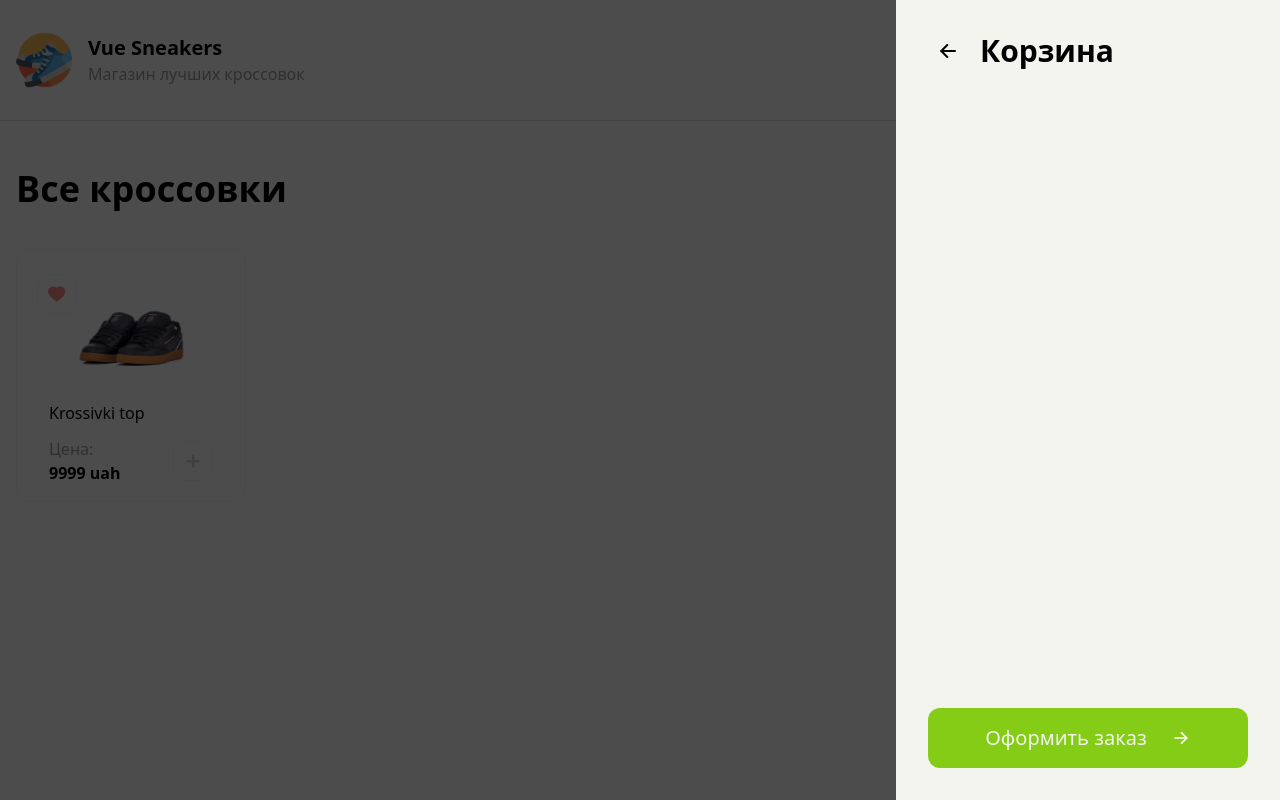
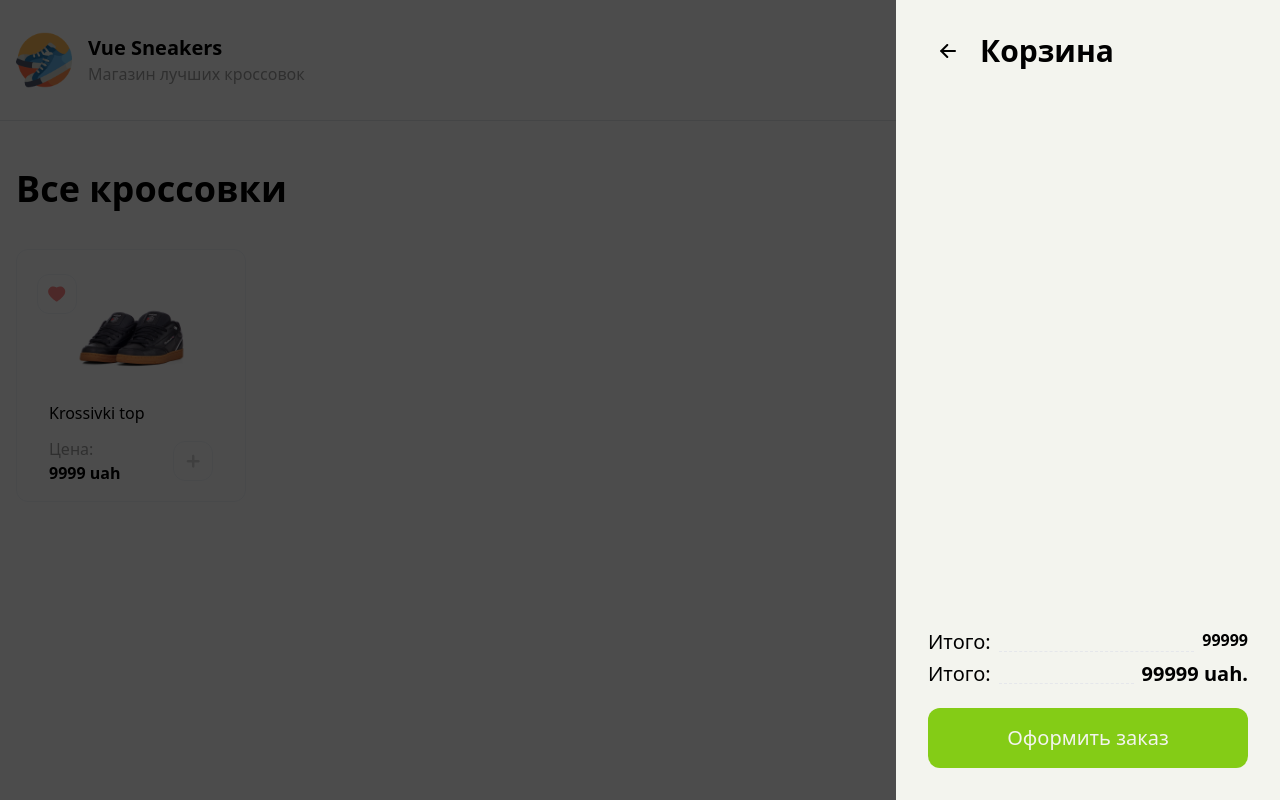
Before and after one commit to Lundoger/vue-sneakers, a Vue app: page / in a window 1280 px wide. Built offline with nearby package versions, Linux system fonts and the light colour scheme.

Commit message:
Update CartModal.vue

```diff
--- a/src/components/modals/card-modal/CartModal.vue
+++ b/src/components/modals/card-modal/CartModal.vue
@@ -1,8 +1,17 @@
+<script setup lang="ts">
+defineProps<{
+  onClose: () => void
+}>()
+</script>
+
 <template>
-  <div class="fixed left-0 top-0 z-10 h-full w-full cursor-pointer bg-black opacity-70"></div>
+  <div
+    @click="onClose"
+    class="fixed left-0 top-0 z-10 h-full w-full cursor-pointer bg-black opacity-70"
+  ></div>
   <div class="fixed right-0 top-0 z-20 flex h-full w-[30vw] flex-col gap-8 bg-bgWhite p-8">
     <div class="flex items-center gap-3">
-      <button type="button" class="rotate-180 p-3">
+      <button @click="onClose" type="button" class="rotate-180 p-3">
         <svg
           width="16"
           height="14"
@@ -30,18 +39,26 @@
     </div>
     <div class="basis-full"></div>
     <div class="flex flex-col gap-6">
-      <div class="">
-        <div class=""></div>
-        <div class=""></div>
+      <div class="flex flex-col gap-3">
+        <div class="flex gap-2">
+          <p class="text-xl leading-[1]">Итого:</p>
+          <span class="basis-full border-b border-dashed"></span>
+          <p class="font-bold leading-[1]">99999</p>
+        </div>
+        <div class="flex gap-2">
+          <p class="text-xl leading-[1]">Итого:</p>
+          <span class="basis-full border-b border-dashed"></span>
+          <p class="whitespace-nowrap text-xl font-bold leading-[1]">99999 uah.</p>
+        </div>
       </div>
       <button
         type="button"
-        class="flex items-center justify-center gap-6 rounded-xl bg-lime-500 py-4 text-bgWhite"
+        class="basic-transition flex items-center justify-center gap-6 rounded-xl bg-lime-500 py-4 text-bgWhite hover:bg-lime-600"
       >
         <span class="text-xl font-medium">Оформить заказ</span>
-        <div class="relative h-3 w-5">
+        <!-- <div class="relative h-3 w-5">
           <img src="/arrow-next.svg" class="absolute left-0 top-0 h-full w-full" alt="arrow next" />
-        </div>
+        </div> -->
       </button>
     </div>
   </div>
```
